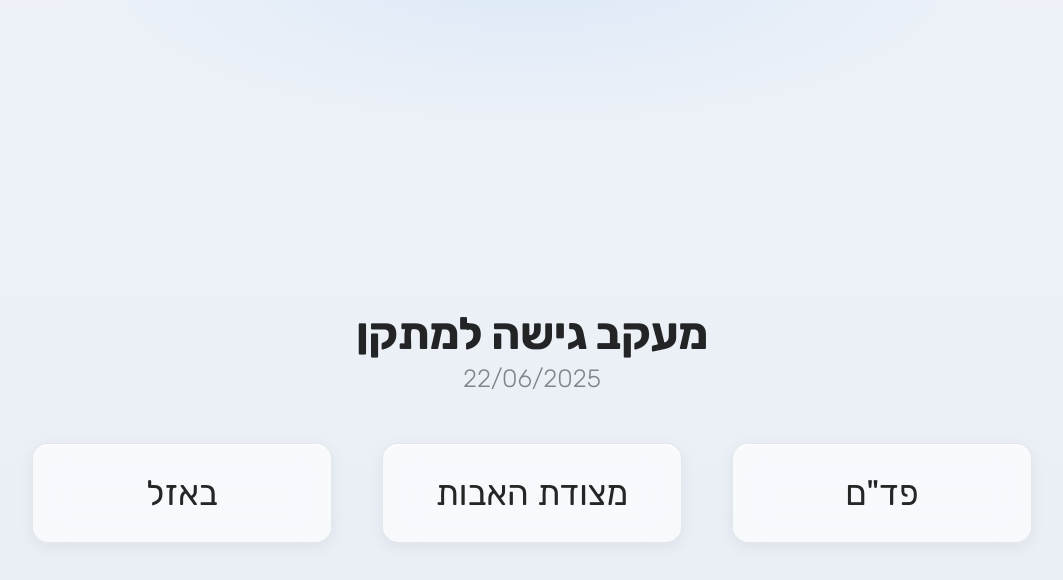
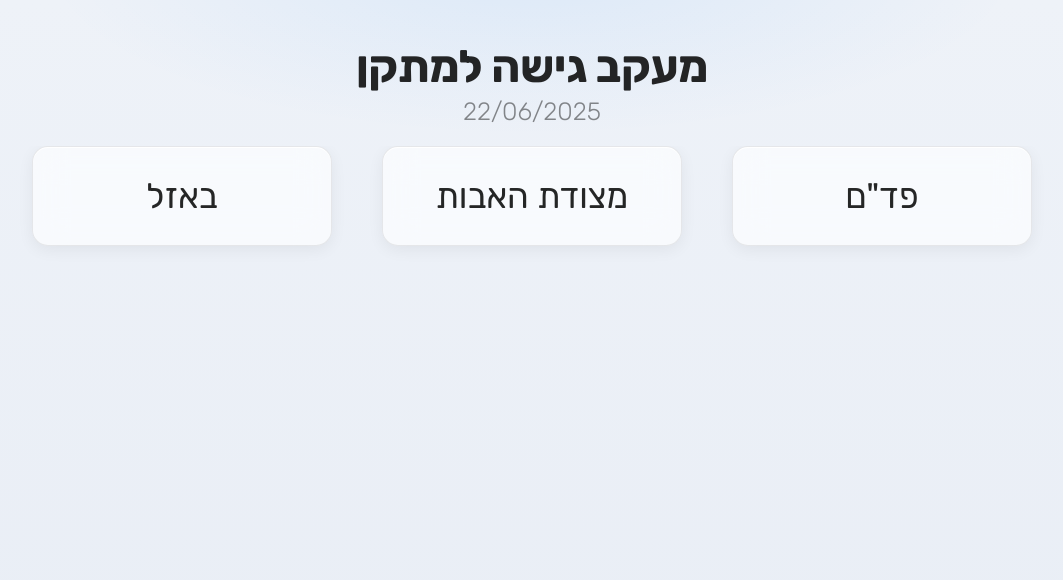
Before and after one commit to IlayMimon/GateControl, a React (Vite) app: page /#/ in a window 1280 px wide. Shown: the top 580 px of the page, without its empty margins (108-1171 px from the left). Built offline with nearby package versions, Linux system fonts and the light colour scheme; no server answers.

Commit message:
full screen and move button up

```diff
--- a/src/components/GateControl.tsx
+++ b/src/components/GateControl.tsx
@@ -117,8 +117,6 @@ function GateControl({ mode, searchValue, onSearchChange }: IGateControlProps) {
           <div className="gate-control__no-data">
             {!addingPerson ? (
               <>
-                <img src={NoDataPicture} alt="No data" />
-                <span>אין מידע</span>
                 {mode === "action" && (
                   <div className="gate-control__no-data-action">
                     <button
@@ -132,6 +130,8 @@ function GateControl({ mode, searchValue, onSearchChange }: IGateControlProps) {
                     </button>
                   </div>
                 )}
+                <img src={NoDataPicture} alt="No data" />
+                <span>אין מידע</span>
               </>
             ) : (
               <AddPersonForm
--- a/src/scss/base/_base.scss
+++ b/src/scss/base/_base.scss
@@ -10,8 +10,14 @@
 #root {
   height: 100vh;
   width: 100vw;
-  overflow-x: hidden;
-  overflow-y: auto;
+  overflow: hidden;
+}
+
+@media (max-width: 1050px) {
+  #root {
+    overflow-x: hidden;
+    overflow-y: auto;
+  }
 }
 
 html,
--- a/src/scss/components/_box-preview.scss
+++ b/src/scss/components/_box-preview.scss
@@ -6,8 +6,9 @@
   gap: 1rem;
 
   padding: 3rem;
-  height: 50rem;
   width: 50rem;
+  flex: 1;
+  min-height: 0;
 
   background: var(--glass-bg);
   backdrop-filter: blur(24px) saturate(150%);
@@ -35,11 +36,13 @@
   }
 }
 
-// Fluid width when stacked (below 1050px)
+// Fluid width + fixed height when stacked (below 1050px)
 @media (max-width: 1050px) {
   .box-preview {
     width: 90vw;
     max-width: 50rem;
+    flex: none;
+    height: 50rem;
   }
 }
 
--- a/src/scss/components/_home-page-body.scss
+++ b/src/scss/components/_home-page-body.scss
@@ -3,8 +3,11 @@
   flex-direction: column;
   align-items: center;
   justify-content: flex-start;
-  gap: 3rem;
+  gap: 2rem;
   width: 100%;
+  flex: 1;
+  min-height: 0;
+  overflow: hidden;
 
   &__back-btn {
     position: fixed;
@@ -33,6 +36,15 @@
   }
 }
 
+// Tablet & below — revert to natural flow
+@media (max-width: 1050px) {
+  .home-page-body {
+    flex: none;
+    min-height: unset;
+    overflow: visible;
+  }
+}
+
 // Mobile
 @media (max-width: 480px) {
   .home-page-body {
--- a/src/scss/components/_main-content.scss
+++ b/src/scss/components/_main-content.scss
@@ -1,16 +1,20 @@
 .main-content {
   display: flex;
-  gap: 5rem;
+  gap: 3rem;
   width: 100%;
   justify-content: center;
+  flex: 1;
+  min-height: 0;
+  align-items: stretch;
 }
 
 // Stack boxes when viewport is too narrow to show them side by side
-// Two 50rem (500px) boxes + 5rem (50px) gap = 1050px minimum
 @media (max-width: 1050px) {
   .main-content {
     flex-direction: column;
     align-items: center;
     gap: 3rem;
+    flex: none;
+    align-items: center;
   }
 }
--- a/src/scss/pages/_home-page.scss
+++ b/src/scss/pages/_home-page.scss
@@ -1,16 +1,17 @@
 .home-page {
   display: flex;
   flex-direction: column;
-  justify-content: center;
   align-items: center;
-  gap: 5rem;
-  min-height: 100vh;
-  padding: 2rem;
+  gap: 2rem;
+  height: 100vh;
+  overflow: hidden;
+  padding: 2rem 2rem 1.5rem;
   background:
     radial-gradient(ellipse 70% 40% at 50% -5%, rgba(0, 122, 255, 0.08) 0%, transparent 55%),
     linear-gradient(180deg, #eef2f8 0%, #e8edf5 100%);
 
   &__header {
+    flex-shrink: 0;
     display: flex;
     flex-direction: column;
     justify-content: center;
@@ -33,17 +34,22 @@
   }
 
   &__body {
+    flex: 1;
+    min-height: 0;
     width: 100%;
     display: flex;
     justify-content: center;
+    overflow: hidden;
   }
 }
 
-// Tablet
-@media (max-width: 768px) {
+// Tablet & below — revert to scrollable page
+@media (max-width: 1050px) {
   .home-page {
+    height: auto;
+    min-height: 100vh;
+    overflow: visible;
     gap: 3rem;
-    justify-content: flex-start;
     padding-top: 3rem;
 
     &__header {
@@ -54,6 +60,11 @@
       h2 {
         font-size: 2.2rem;
       }
+    }
+
+    &__body {
+      flex: none;
+      overflow: visible;
     }
   }
 }
```
